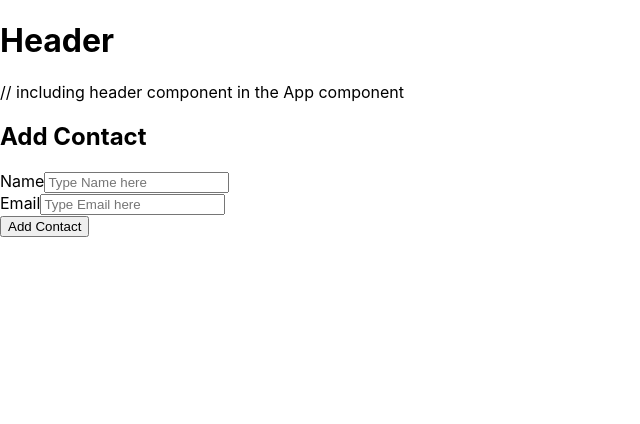
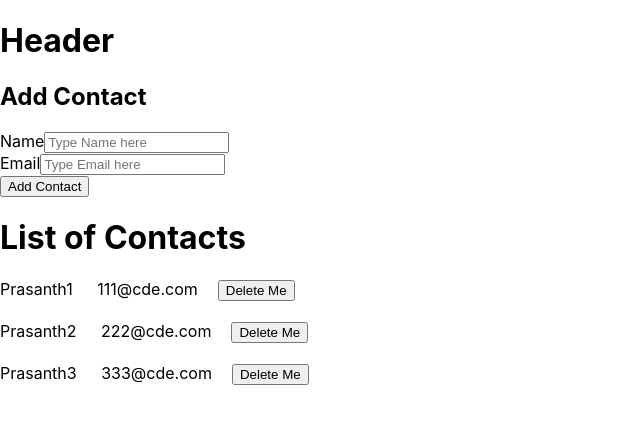
Before and after one commit to mail2prasanthv/contact-app-dipesh, a React (Create React App) app: page / in a window 1280 px wide. Shown: the top 424 px of the page, without its empty margins (0-640 px from the left). Built offline with nearby package versions, Linux system fonts and the light colour scheme.

Commit message:
Step 6. Create new component ContactList and render it with predefined data. The predefined data should be defined in the App.js and which should be passed to the new ContactList component.

```diff
--- a/src/App.js
+++ b/src/App.js
@@ -3,11 +3,29 @@ import Header from "./components/Header";
 import ContactList from "./components/ContactList";
 
 function App() {
+const contactlist= [
+  {
+    "id": 1,
+    "name":"Prasanth1",
+    "email": "111@cde.com"
+  },
+  {
+    "id": 2,
+    "name":"Prasanth2",
+    "email": "222@cde.com"
+  },
+  {
+    "id": 3,
+    "name":"Prasanth3",
+    "email": "333@cde.com"
+  }
+]
 
   return (
     <div>
-      <Header/>//  including header component in the App component
+      <Header/>
       <AddContact />
+      <ContactList contacts={contactlist}/>
     </div>
   );
 }
--- /dev/null
+++ b/src/components/ContactList.js
@@ -0,0 +1,28 @@
+import React from "react";
+
+class ContactList extends React.Component {
+
+    render() {
+        //the list of contacts passed to this component is accessed by this.props.{mapname}
+        //contents of contacts list converts data divs
+        // display:"inline"} - keeps the element in the same line
+        const datatabledivs = this.props.contacts.map((eachContact) =>{
+            return (
+                <div style={{marginBottom:"20px"}}>
+                    <div style={{ display:"inline", marginRight:"20px"}}>{eachContact.name} </div>
+                    <div style={{ display:"inline", marginRight:"20px"}}> {eachContact.email}</div>
+                    <button>Delete Me</button>
+                </div>
+            )
+        });
+
+        return (
+            <div>
+                <h1>List of Contacts</h1>
+                {datatabledivs}
+            </div>
+        );
+    }
+}
+
+export default ContactList;
```
